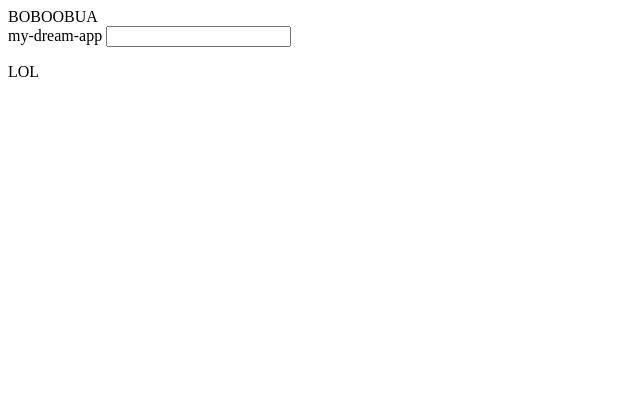
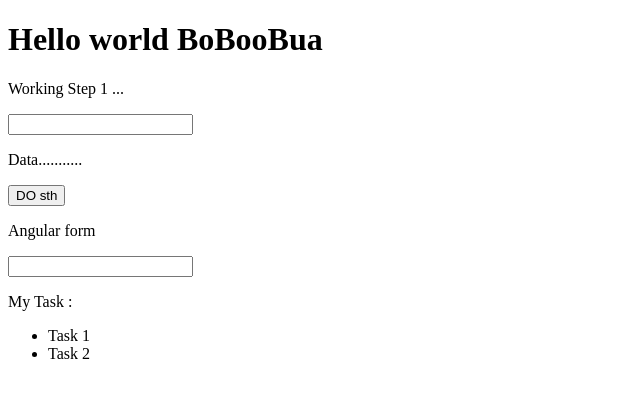
Before and after one commit to BNNProduction/Angular-WorkShop, an Angular app in the folder my-dream-app/: page / in a window 1280 px wide. Shown: the top 398 px of the page, without its empty margins (0-640 px from the left). Built offline with nearby package versions, Linux system fonts and the light colour scheme.

Commit message:
changeit

```diff
--- a/my-dream-app/src/app/app.component.ts
+++ b/my-dream-app/src/app/app.component.ts
@@ -7,9 +7,18 @@ import { Component } from '@angular/core';
   styleUrls: ['./app.component.css']
 })
 export class AppComponent {
-  title = 'my-dream-app';
-  result = "LOL";
-  onPress(event: any){
+  name = 'BoBooBua';
+  result = "Data...........";
+  data = ""
+  username = ""
+  task = ["Task 1","Task 2"]
+  doSth() {
+    console.log("Clicked ...");
+    this.result = "Change from clicked !!";
+  }
+
+  onPress(event: any) {
+    console.log(event.target.value);
     this.result = event.target.value;
   }
 }
--- a/my-dream-app/src/app/app.component_blank.html
+++ b/my-dream-app/src/app/app.component_blank.html
@@ -1,4 +1,15 @@
-<div>BOBOOBUA</div>
-{{title}}
-<input type="text" (keyup)=onPress($event) />
+<h1>Hello world {{name}}</h1>
+<p>Working Step 1 ...</p>
+<input type="text" (keyup)="onPress($event)" >
 <p>{{result}}</p>
+<button (click)="doSth()" >DO sth</button>
+<p>Angular form</p>
+<input type="text" [(ngModel)]="username" name="username"  >
+<p>{{username}}</p>
+
+<p>My Task : </p>
+<ul>
+  <li *ngFor="let item of task">
+    {{item}}
+  </li>
+</ul>
--- a/my-dream-app/src/app/app.module.ts
+++ b/my-dream-app/src/app/app.module.ts
@@ -1,4 +1,5 @@
 import { NgModule } from '@angular/core';
+import { FormsModule } from '@angular/forms';
 import { BrowserModule } from '@angular/platform-browser';
 
 import { AppRoutingModule } from './app-routing.module';
@@ -10,7 +11,8 @@ import { AppComponent } from './app.component';
   ],
   imports: [
     BrowserModule,
-    AppRoutingModule
+    AppRoutingModule,
+    FormsModule
   ],
   providers: [],
   bootstrap: [AppComponent]
```
